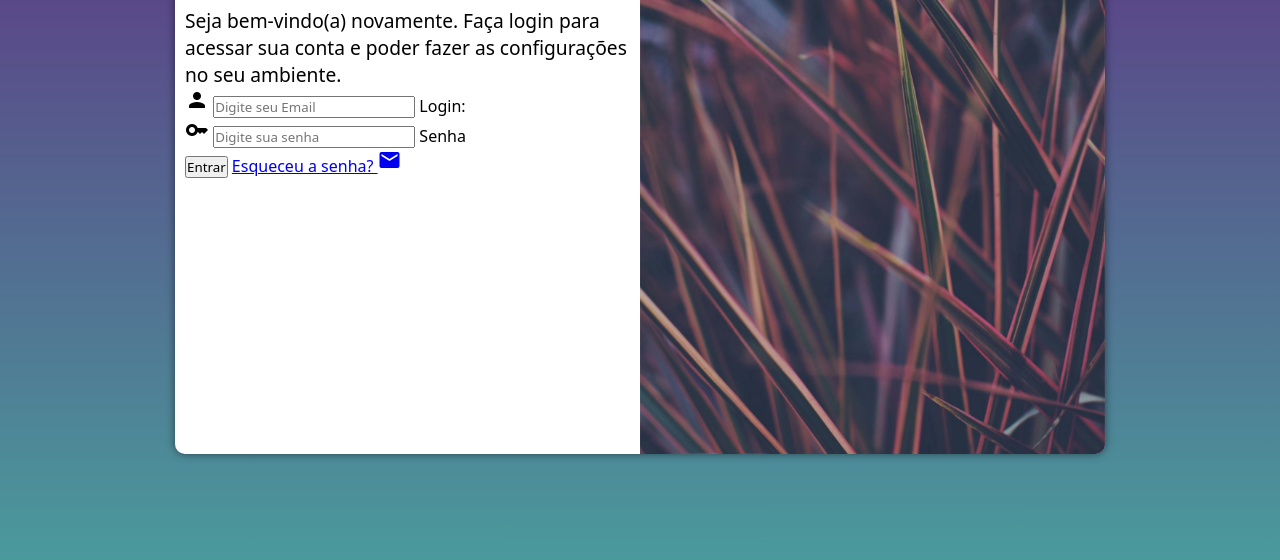
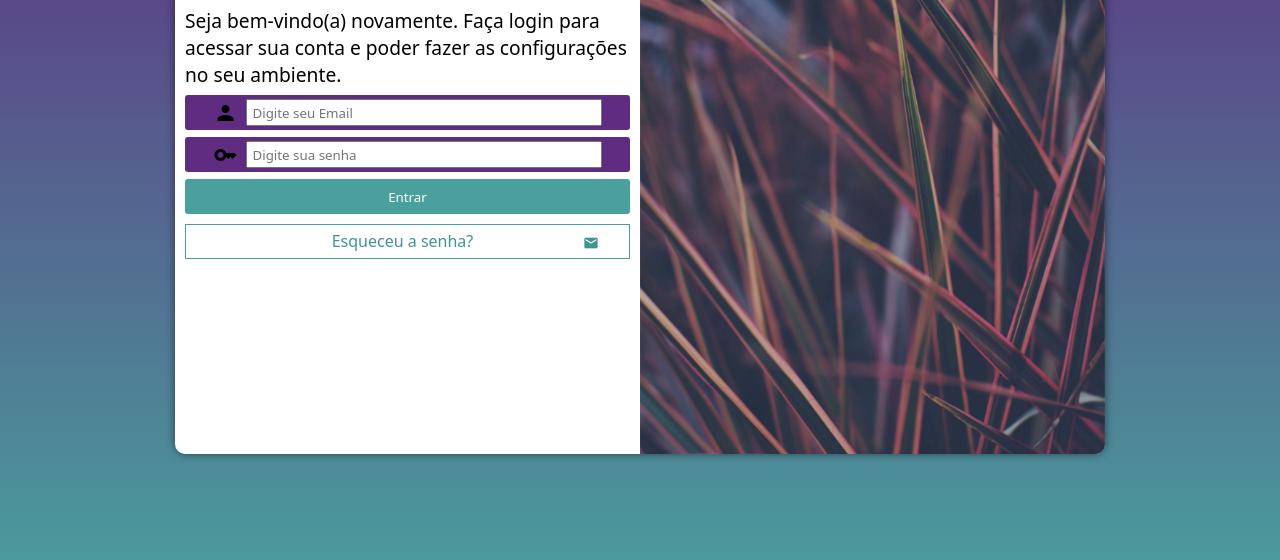
Before and after one commit to ThiagoAze/html-css, a plain HTML site: page projeto-login/index.html in a window 1280 px wide. Shown: the part 196-756 px from the top of the page. Drawn offline with Linux system fonts and the light colour scheme.

Commit message:
Projeto login aprimorado

```diff
--- a/projeto-login/estilos/style.css
+++ b/projeto-login/estilos/style.css
@@ -56,3 +56,70 @@ section#login{
 #formulario p{
     font-size: 0.8em;
 }
+
+form .campo{
+    display: flex;
+    background-color: #5f2c82;
+    border-radius: 3px;
+    margin: 7px 0px;
+    height: 35px;
+    font-size: 0.8em;
+    justify-content: center;
+    align-items: center;
+}
+
+form .campo input{
+    width: 80%;
+    height: 75%;
+    padding: 5px;
+}
+
+form .campo label{
+    display: none;
+}
+
+form .campo i{
+    padding-right: 8px;
+}
+
+form button{
+    display: block;
+    width: 100%;
+    height: 35px;
+    background-color: #49a09d;
+    color: #fff;
+    border: none;
+    border-radius: 3px;
+    cursor: pointer;
+}
+
+form button:hover{
+    background-color: #31706e;
+
+}
+
+form a.entrar{
+    position: relative;
+    display: block;
+    text-align: center;
+    width: 100%;
+    height: 35px;
+    background-color: #fff;
+    border: 1px #49a09d solid;
+    color: #439491;
+    text-decoration: none;
+    margin-top: 10px;
+    padding-top: 5px;
+    padding-right: 10px;
+}
+
+form a.entrar:hover{
+    background-color: #5ed1cd;
+}
+
+form a.entrar i {
+    position: absolute;
+    font-size: 1em;
+    top: 10px;
+    right: 30px;
+}
--- a/projeto-login/index.html
+++ b/projeto-login/index.html
@@ -22,7 +22,7 @@
                     <div class="campo">
                         <i class="material-icons">person</i>
                         <input type="email" name="login" id="ilogin" placeholder="Digite seu Email" required maxlength="30">
-                        <label for="ilogin">Login:</label>
+                        <label for="ilogin">Login</label>
                     </div>
 
                     <div class="campo">
@@ -33,7 +33,7 @@
 
                     <button>Entrar</button>
 
-                    <a href="senha.html">Esqueceu a senha? <i class="material-icons">mail</i></a>
+                    <a href="senha.html" class="entrar">Esqueceu a senha? <i class="material-icons">mail</i></a>
                 </form>
             </div>
         </section>
```
